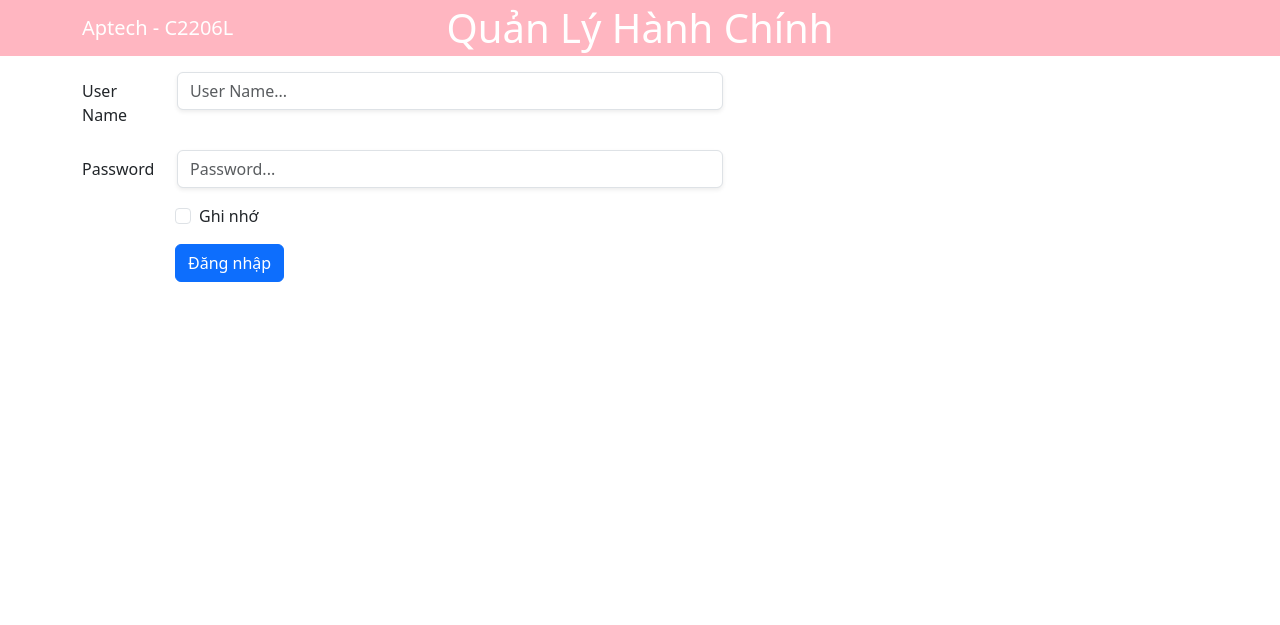
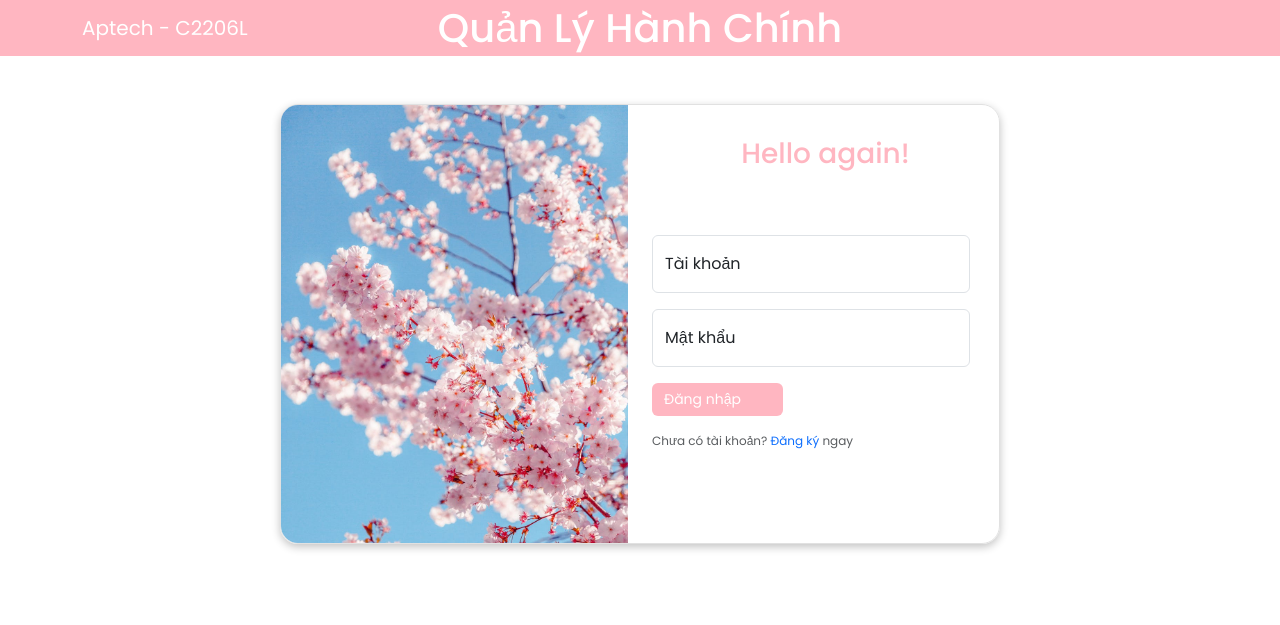
Before and after one commit to HuyTranHoang/QuanLyHanhChinh, a PHP site: page /login.php in a window 1280 px wide. Shown: the top 625 px of the page. Run offline with PHP 8.4, Linux system fonts and the light colour scheme; some libraries are stand-ins or nearby versions.

Commit message:
Login form

```diff
--- a/css/style.css
+++ b/css/style.css
@@ -1,7 +1,41 @@
+@import url('https://fonts.googleapis.com/css2?family=Poppins:wght@300;400;500;600;700;800;900&display=swap');
+
+* {
+    margin: 0;
+    padding: 0;
+    box-sizing: border-box;
+    font-family: 'Poppins', sans-serif
+}
+
 :root {
     --primaryColor: #FFB6C1;
+}
+
+.text-pink {
+    color: var(--primaryColor);
 }
 
 .nav-pills > li > a.active {
     background-color: var(--primaryColor) !important;
 }
+
+.loginform {
+    position: relative;
+    width: 720px;
+    height: 440px;
+    margin: 20px auto;
+    border: 1px solid #dddd;
+    border-radius: 18px;
+    overflow: hidden;
+    box-shadow: rgba(0, 0, 0, 0.24) 0px 3px 8px;
+}
+
+.loginform .btn-primary {
+    background-color: var(--primaryColor);
+    border: 0;
+    font-size: 14px;
+}
+
+.footer-login .text-muted {
+    font-size: 12px;
+}
--- a/login.php
+++ b/login.php
@@ -45,29 +45,34 @@ if (isset($_POST['userName']) && isset($_POST['password'])) {
         </div>
     </nav>
 
-    <div class="container">
+    <div class="loginform mt-5">
+        <div class="row">
+            <div class="col">
+                <img src="./images/loginForm.jpeg" class="img-fluid">
+            </div>
+            <div class="col">
                 <form method="POST" action="">
-            <div class="mb-3 mt-3 row">
-                <label for="userName" class="col-sm-1 col-form-label">User Name</label>
-                <div class="col-sm-6">
-                    <input type="text" class="form-control shadow-sm" id="userName" name="userName"
-                           placeholder="User Name...">
-                </div>
+                    <div class="my-3 row text-center text-pink">
+                        <i class="fa-duotone fa-flower fs-3"></i>
+                        <h3 class="mt-3 mb-5">Hello again!</h3>
                     </div>
 
-            <div class="mb-3 row">
-                <label for="password" class="col-sm-1 col-form-label">Password</label>
-                <div class="col-sm-6">
-                    <input type="password" class="form-control shadow-sm" id="password" name="password"
-                           placeholder="Password...">
+                    <div class="form-floating mb-3 col-11">
+                        <input type="text" class="form-control" id="userName" name="userName" placeholder="userName">
+                        <label for="userName">Tài khoản</label>
                     </div>
+
+                    <div class="form-floating mb-3 col-11">
+                        <input type="password" class="form-control" id="password" name="password"
+                               placeholder="password">
+                        <label for="password">Mật khẩu</label>
                     </div>
-            <div class="col-sm-6 offset-sm-1">
-                <div class="mb-3 form-check">
-                    <input type="checkbox" class="form-check-input" id="rememberInfo" name="rememberInfo">
-                    <label class="form-check-label" for="rememberInfo">Ghi nhớ</label>
-                </div>
-                <button type="submit" class="btn btn-primary">Đăng nhập</button>
+
+
+                    <button class="btn btn-primary">Đăng nhập <i class="ps-3 fa-duotone fa-right-to-bracket"></i>
+                    </button>
+
+                    <div class="col">
                         <?php
                         if (isset($loginErr)) {
                             echo '<div class="text-danger mt-3">';
@@ -77,10 +82,15 @@ if (isset($_POST['userName']) && isset($_POST['password'])) {
                         ?>
                     </div>
 
-        </form>
+                    <div class="col mt-3">
+                        <div class="footer-login">
+                            <p class="text-muted">Chưa có tài khoản? <a href="#" class="text-decoration-none">Đăng ký</a> ngay</p>
+                        </div>
+                    </div>
+            </div>
+        </div>
+    </div>
 
-
-    </div>
 
     </body>
     </html>
```
Also changed, not shown: images/loginForm.jpeg (added). Lines whose indentation alone changed are shown as unchanged.
